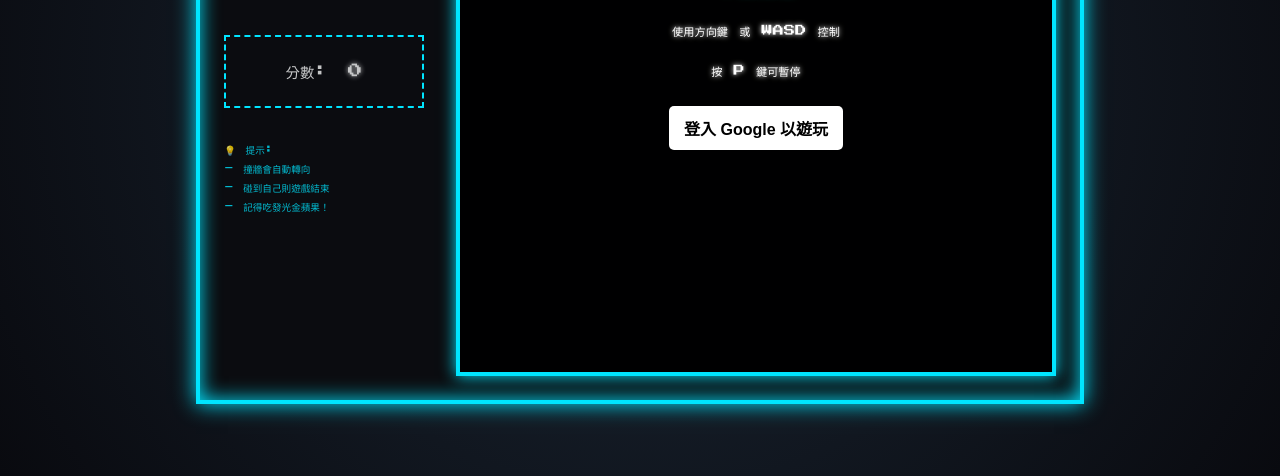
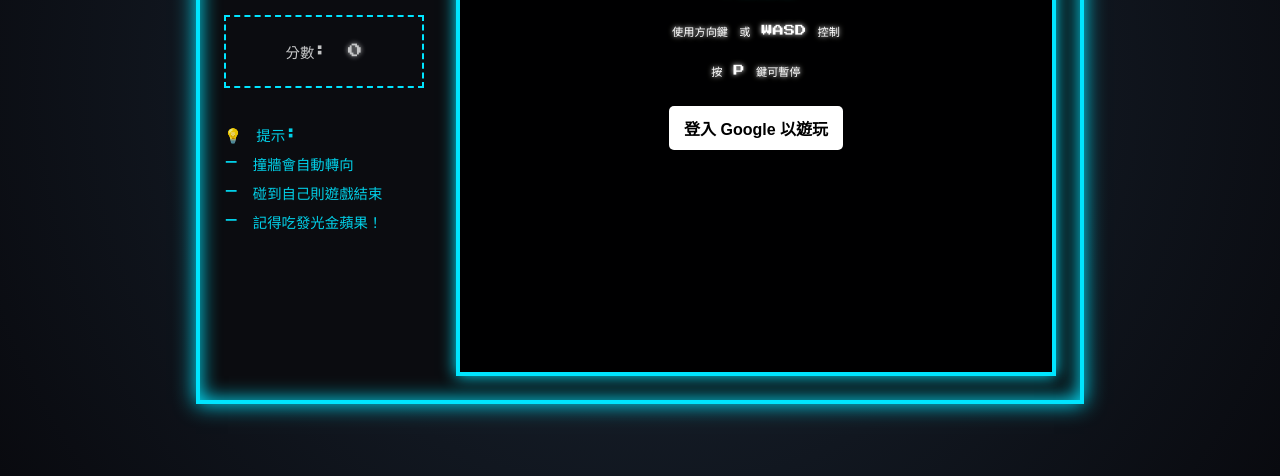
Before and after one commit to SoCooltw/snake-multiplayer, a website: page index.html in a window 1280 px wide. Shown: the part 324-800 px from the top of the page. Drawn offline with nearby package versions, Linux system fonts and the light colour scheme; no server answers.

Commit message:
Increase font size for controls hint

```diff
--- a/style.css
+++ b/style.css
@@ -248,11 +248,11 @@ input[type="checkbox"] {
 }
 
 .controls-hint {
-    margin-top: 1rem;
-    font-size: 0.6rem;
+    margin-top: 2rem;
+    font-size: 0.9rem;
     color: var(--primary-color);
-    line-height: 1.5;
-    opacity: 0.8;
+    line-height: 2;
+    opacity: 0.9;
 }
 
 /* Screen Shake Animation */
```
